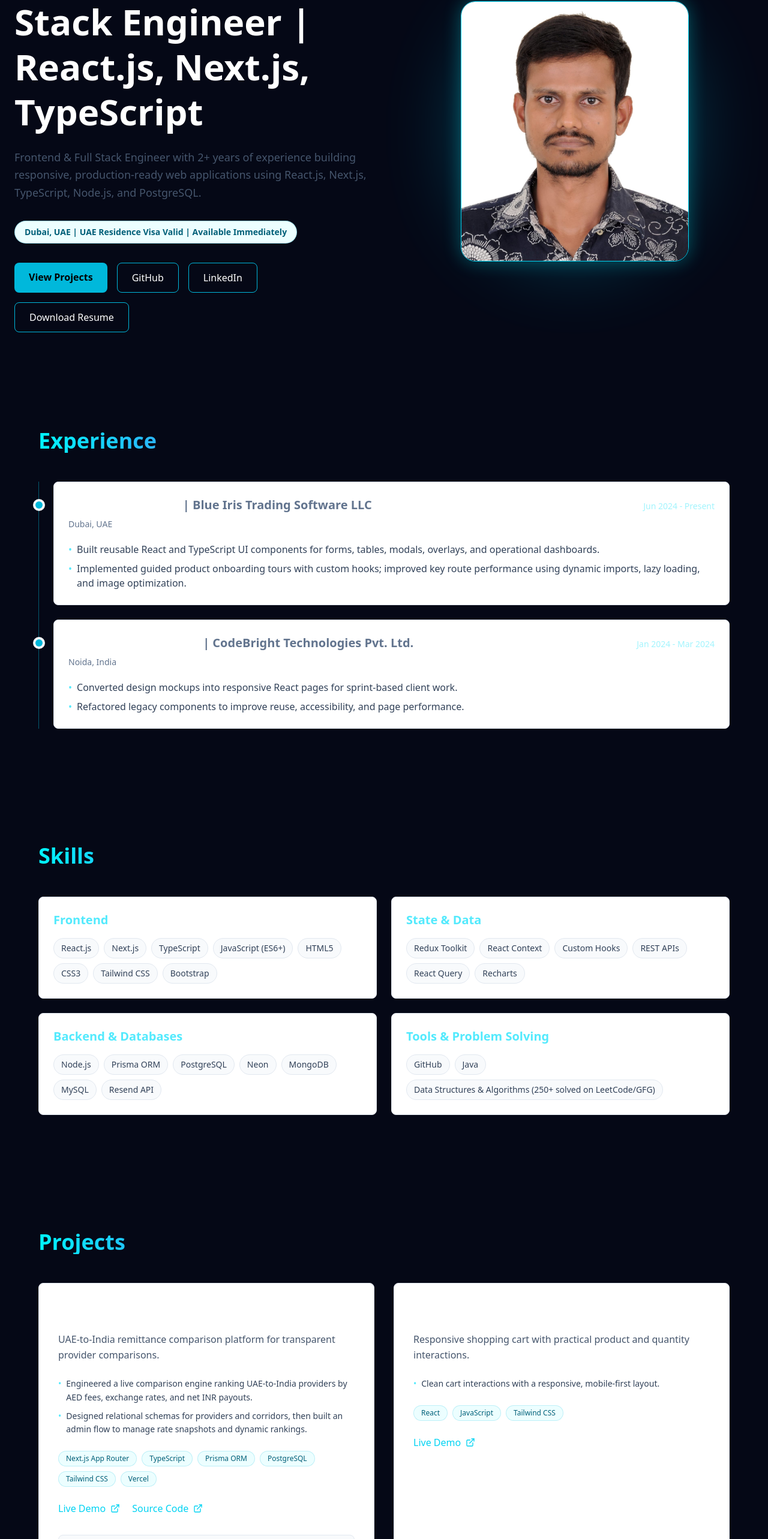
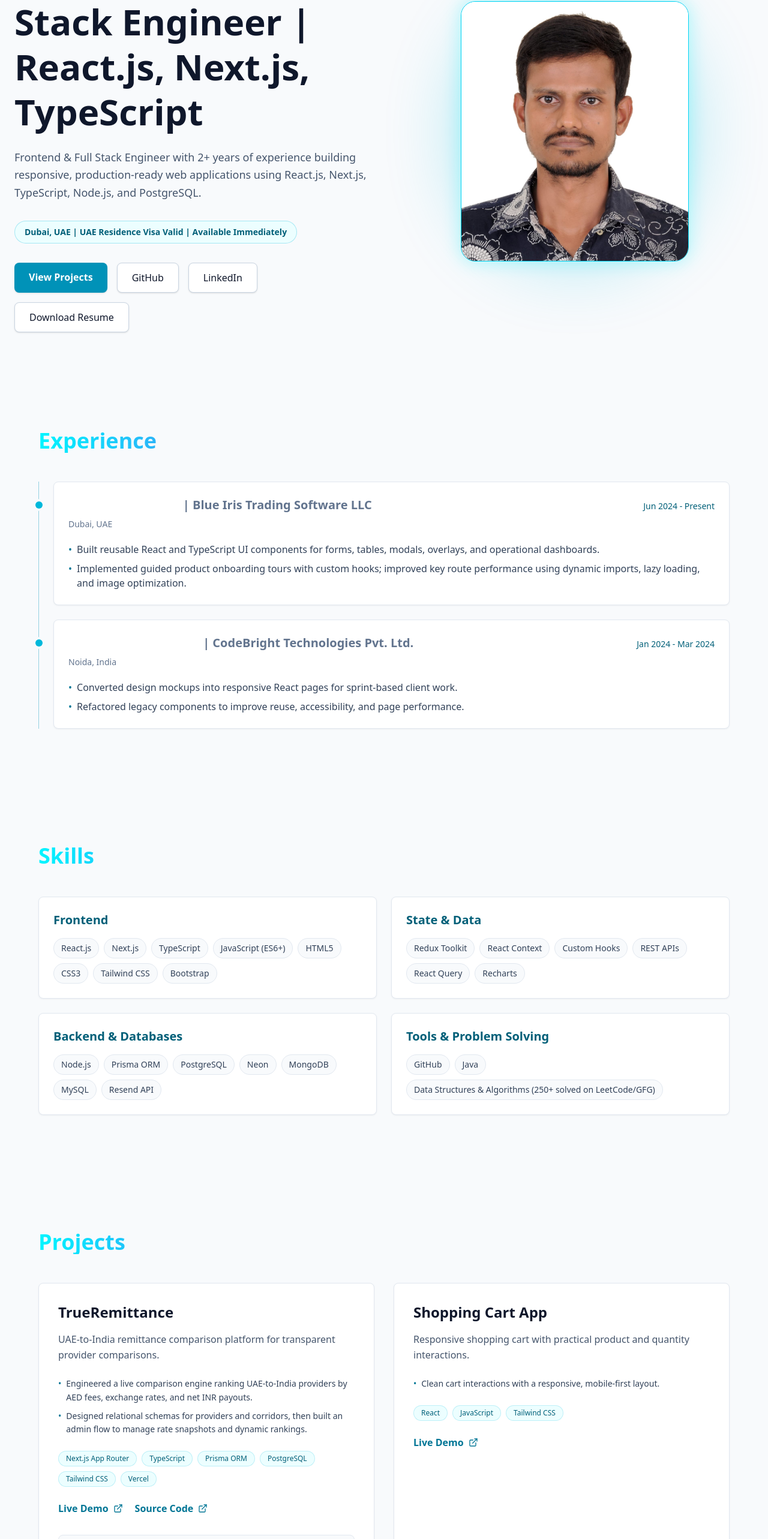
Before and after one commit to ShubhamRathour123/shubham-portfolio, a Next.js app: page / in a window 1280 px wide. Shown: the part 181-2747 px from the top of the page at 60% size. Built offline with nearby package versions, Linux system fonts and the light colour scheme; no server answers; the database is empty.

Commit message:
strengthen component contrast

```diff
--- a/src/components/experience.tsx
+++ b/src/components/experience.tsx
@@ -23,20 +23,20 @@ const roles = [
 
 export default function Experience() {
   return (
-    <section className="px-6 py-24" aria-labelledby="experience-heading">
+    <section className="bg-slate-50 px-6 py-24 dark:bg-transparent" aria-labelledby="experience-heading">
       <div className="mx-auto max-w-6xl">
         <h2 id="experience-heading" className="mb-12 text-4xl font-bold gradient">Experience</h2>
-        <ol className="space-y-6 border-l border-cyan-400/40 pl-6">
+        <ol className="space-y-6 border-l border-cyan-600/40 pl-6 dark:border-cyan-400/40">
           {roles.map((role) => (
             <li key={role.company} className="relative rounded-lg border border-slate-200 bg-white p-6 shadow-sm shadow-slate-900/5 backdrop-blur-xl dark:border-white/10 dark:bg-white/5 dark:shadow-none">
               <span aria-hidden="true" className="absolute -left-[31px] top-8 h-3 w-3 rounded-full bg-cyan-500 ring-4 ring-slate-50 dark:bg-cyan-300 dark:ring-[#050816]" />
               <div className="flex flex-col gap-2 md:flex-row md:items-baseline md:justify-between">
                 <h3 className="text-xl font-semibold">{role.title} <span className="text-slate-500 dark:text-gray-400">| {role.company}</span></h3>
-                <p className="text-sm text-cyan-200">{role.period}</p>
+                <p className="text-sm font-medium text-cyan-800 dark:text-cyan-200">{role.period}</p>
               </div>
               <p className="mt-2 text-sm text-slate-500 dark:text-gray-400">{role.location}</p>
               <ul className="mt-5 space-y-2 text-slate-700 dark:text-gray-300">
-                {role.points.map((point) => <li key={point} className="flex gap-2"><span className="text-cyan-300">•</span>{point}</li>)}
+                {role.points.map((point) => <li key={point} className="flex gap-2"><span className="text-cyan-700 dark:text-cyan-300">•</span>{point}</li>)}
               </ul>
             </li>
           ))}
--- a/src/components/hero.tsx
+++ b/src/components/hero.tsx
@@ -9,18 +9,18 @@ export default function Hero() {
   const { hero } = content;
 
   return (
-    <section className="min-h-screen flex items-center justify-center px-6">
+    <section className="flex min-h-screen items-center justify-center bg-slate-50 px-6 text-slate-900 dark:bg-transparent dark:text-slate-100">
       <div className="max-w-7xl mx-auto grid md:grid-cols-2 gap-10 items-center">
         <motion.div
           initial={{ opacity: 0, x: -50 }}
           animate={{ opacity: 1, x: 0 }}
           transition={{ duration: 0.7 }}
         >
-          <p className="mb-4 text-cyan-400">
+          <p className="mb-4 font-medium text-cyan-700 dark:text-cyan-300">
             {hero.heading} <span className="gradient">{hero.highlightedName}</span>
           </p>
 
-          <h1 className="text-4xl md:text-6xl font-bold leading-tight mb-6">
+          <h1 className="mb-6 text-4xl font-bold leading-tight text-slate-900 md:text-6xl dark:text-slate-100">
             {hero.role}
           </h1>
 
@@ -35,7 +35,7 @@ export default function Hero() {
           <div className="flex gap-4 flex-wrap">
             <a
               href="/projects"
-              className="px-6 py-3 rounded-lg bg-cyan-500 text-black font-semibold hover:scale-105 transition"
+              className="rounded-lg bg-cyan-600 px-6 py-3 font-semibold text-white shadow-sm transition hover:scale-105 hover:bg-cyan-700 dark:bg-cyan-400 dark:text-slate-950 dark:hover:bg-cyan-300"
             >
               View Projects
             </a>
@@ -44,7 +44,7 @@ export default function Hero() {
               href={hero.githubUrl}
               target="_blank"
               rel="noreferrer"
-              className="rounded-lg border border-cyan-500 px-6 py-3 font-medium transition hover:bg-cyan-50 dark:border-cyan-400 dark:hover:bg-cyan-400/10"
+              className="rounded-lg border border-slate-300 bg-white px-6 py-3 font-medium text-slate-900 shadow-sm transition hover:bg-slate-100 dark:border-slate-700 dark:bg-slate-800 dark:text-white dark:hover:bg-slate-700"
             >
               GitHub
             </a>
@@ -53,7 +53,7 @@ export default function Hero() {
               href={hero.linkedInUrl}
               target="_blank"
               rel="noreferrer"
-              className="rounded-lg border border-cyan-500 px-6 py-3 font-medium transition hover:bg-cyan-50 dark:border-cyan-400 dark:hover:bg-cyan-400/10"
+              className="rounded-lg border border-slate-300 bg-white px-6 py-3 font-medium text-slate-900 shadow-sm transition hover:bg-slate-100 dark:border-slate-700 dark:bg-slate-800 dark:text-white dark:hover:bg-slate-700"
             >
               LinkedIn
             </a>
@@ -61,7 +61,7 @@ export default function Hero() {
             <a
               href={hero.resumeUrl}
               download
-              className="rounded-lg border border-cyan-500 px-6 py-3 font-medium transition hover:bg-cyan-50 dark:border-cyan-400 dark:hover:bg-cyan-400/10"
+              className="rounded-lg border border-slate-300 bg-white px-6 py-3 font-medium text-slate-900 shadow-sm transition hover:bg-slate-100 dark:border-slate-700 dark:bg-slate-800 dark:text-white dark:hover:bg-slate-700"
             >
               Download Resume
             </a>
--- a/src/components/navbar.tsx
+++ b/src/components/navbar.tsx
@@ -17,10 +17,10 @@ export default function Navbar() {
         </h1>
 
         <div className="flex items-center gap-4 text-sm font-medium sm:gap-6">
-          <Link className="transition-colors hover:text-cyan-700 dark:hover:text-cyan-300" href="/">Home</Link>
-          <Link className="transition-colors hover:text-cyan-700 dark:hover:text-cyan-300" href="/about">About</Link>
-          <Link className="transition-colors hover:text-cyan-700 dark:hover:text-cyan-300" href="/projects">Projects</Link>
-          <Link className="transition-colors hover:text-cyan-700 dark:hover:text-cyan-300" href="/contact">Contact</Link>
+          <Link className="text-slate-900 transition-colors hover:text-cyan-700 dark:text-slate-100 dark:hover:text-cyan-300" href="/">Home</Link>
+          <Link className="text-slate-900 transition-colors hover:text-cyan-700 dark:text-slate-100 dark:hover:text-cyan-300" href="/about">About</Link>
+          <Link className="text-slate-900 transition-colors hover:text-cyan-700 dark:text-slate-100 dark:hover:text-cyan-300" href="/projects">Projects</Link>
+          <Link className="text-slate-900 transition-colors hover:text-cyan-700 dark:text-slate-100 dark:hover:text-cyan-300" href="/contact">Contact</Link>
           <ThemeToggle />
         </div>
       </div>
--- a/src/components/projects.tsx
+++ b/src/components/projects.tsx
@@ -7,7 +7,7 @@ export default function ProjectsSection() {
   const { content } = usePortfolioContent();
 
   return (
-    <section className="py-24 px-6">
+    <section className="bg-slate-50 px-6 py-24 dark:bg-transparent">
       <div className="max-w-6xl mx-auto">
         <h2 className="text-4xl font-bold mb-12 gradient">Projects</h2>
 
@@ -17,7 +17,7 @@ export default function ProjectsSection() {
               key={project.title}
               className="rounded-lg border border-slate-200 bg-white p-8 shadow-sm shadow-slate-900/5 transition hover:border-cyan-400 hover:shadow-md dark:border-white/10 dark:bg-white/5 dark:shadow-none"
             >
-              <h3 className="text-2xl font-semibold mb-4">
+              <h3 className="mb-4 text-2xl font-semibold text-slate-900 dark:text-slate-100">
                 {project.title}
               </h3>
 
@@ -28,7 +28,7 @@ export default function ProjectsSection() {
               <ul className="mb-6 space-y-2 text-sm leading-relaxed text-slate-700 dark:text-gray-300">
                 {project.highlights.map((highlight) => (
                   <li key={highlight} className="flex gap-2">
-                    <span aria-hidden="true" className="text-cyan-300">•</span>
+                    <span aria-hidden="true" className="text-cyan-700 dark:text-cyan-300">•</span>
                     {highlight}
                   </li>
                 ))}
@@ -46,7 +46,7 @@ export default function ProjectsSection() {
                 href={project.link}
                 target="_blank"
                 rel="noreferrer"
-                className="inline-flex items-center gap-2 text-cyan-400"
+                className="inline-flex items-center gap-2 font-semibold text-cyan-700 transition hover:text-cyan-900 dark:text-cyan-300 dark:hover:text-cyan-100"
               >
                 Live Demo <ExternalLink size={16} aria-hidden="true" />
               </a>
@@ -56,7 +56,7 @@ export default function ProjectsSection() {
                   href={project.repoUrl}
                   target="_blank"
                   rel="noreferrer"
-                  className="ml-5 inline-flex items-center gap-2 text-cyan-400"
+                  className="ml-5 inline-flex items-center gap-2 font-semibold text-cyan-700 transition hover:text-cyan-900 dark:text-cyan-300 dark:hover:text-cyan-100"
                 >
                   Source Code <ExternalLink size={16} aria-hidden="true" />
                 </a>
@@ -75,7 +75,7 @@ function ArchitectureSnapshot() {
     <details className="mt-8 rounded-lg border border-slate-200 bg-slate-50 p-5 dark:border-white/10 dark:bg-black/20">
       <summary className="flex cursor-pointer list-none items-center justify-between font-semibold text-slate-900 dark:text-white">
         Architecture &amp; Code Snapshot
-        <ChevronDown size={18} aria-hidden="true" className="text-cyan-300" />
+        <ChevronDown size={18} aria-hidden="true" className="text-cyan-700 dark:text-cyan-300" />
       </summary>
 
       <div className="mt-5 space-y-5">
--- a/src/components/skills.tsx
+++ b/src/components/skills.tsx
@@ -6,7 +6,7 @@ export default function Skills() {
   const { content } = usePortfolioContent();
 
   return (
-    <section className="py-24 px-6">
+    <section className="bg-slate-50 px-6 py-24 dark:bg-transparent">
       <div className="max-w-6xl mx-auto">
         <h2 className="text-4xl font-bold mb-12 gradient">Skills</h2>
 
@@ -16,7 +16,7 @@ export default function Skills() {
               key={category.name}
               className="rounded-lg border border-slate-200 bg-white p-6 shadow-sm shadow-slate-900/5 backdrop-blur-xl dark:border-white/10 dark:bg-white/5 dark:shadow-none"
             >
-              <h3 className="mb-4 text-xl font-semibold text-cyan-300">{category.name}</h3>
+              <h3 className="mb-4 text-xl font-semibold text-cyan-800 dark:text-cyan-300">{category.name}</h3>
               <ul className="flex flex-wrap gap-2" aria-label={`${category.name} skills`}>
                 {category.skills.map((skill) => (
                   <li key={skill} className="rounded-full border border-slate-200 bg-slate-50 px-3 py-1.5 text-sm text-slate-700 dark:border-white/10 dark:bg-black/20 dark:text-gray-200">
```
